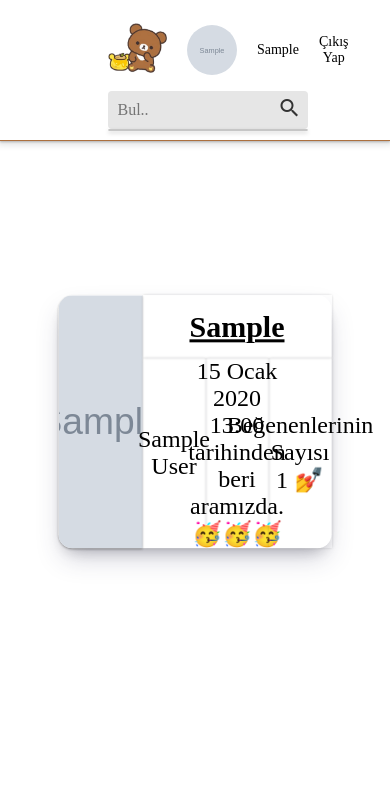
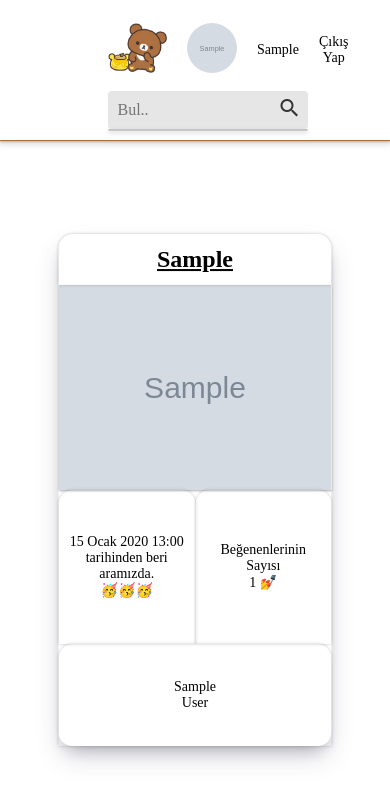
Before and after one commit to MorgarAkt/tatlisozluk, a Django app: the page made by templates/partials/_navbar.html in a window 390 px wide. Shown: the top 802 px of the page. Run offline with Django 4.2, Linux system fonts and the light colour scheme; tables that the repository leaves empty hold one stand-in row (Sample ...); some web fonts are replaced.

Commit message:
profile page made responsive and added other pages

```diff
--- a/static/css/account/profile-page.css
+++ b/static/css/account/profile-page.css
@@ -48,3 +49,53 @@
 .title-infos {
     grid-area: 2 / 11 / 5 / 14;
 }
+
+@media (max-width: 630px) {
+    .profile-block {
+        display: grid;
+        grid-template-columns: repeat(2, 1fr);
+        grid-template-rows: repeat(10, 1fr);
+        grid-column-gap: 0px;
+        grid-row-gap: 0px;
+        width: 70vw;
+        position: absolute;
+        top: 350px;
+        left: 50%;
+        transform: translate(-50%, -50%);
+    }
+
+    .username {
+        grid-area: 1 / 1 / 2 / 5;
+    }
+    .user-images {
+        grid-area: 2 / 1 / 6 / 5;
+        box-shadow:rgba(0, 0, 0, 0.12) 0px 1px 3px, rgba(0, 0, 0, 0.24) 0px 1px 2px;
+        border-radius: 0;
+    }
+    .profile-infos {
+        grid-area: 6 / 1 / 9 / 2;
+    }
+    .title-infos {
+        grid-area: 6 / 2 / 9 / 3;
+    }
+    .user-infos {
+        grid-area: 9 / 1 / 11 / 3;
+    }
+
+    .text {
+        padding: 5px;
+        display: flex;
+        justify-content: center;
+        align-items: center;
+        text-align: center;
+        font-size: 14px;
+        box-shadow: rgba(60, 64, 67, 0.3) 0px 0px 3px 0px;
+        border-radius: 14px 14px 0px 0;
+    }
+
+    .username {
+        font-size: 24px;
+        font-weight: bold;
+        text-decoration: underline;
+    }
+}
--- a/templates/partials/_navbar.html
+++ b/templates/partials/_navbar.html
@@ -17,12 +17,14 @@
         <div class="nav-user-details">
             {% if user.is_authenticated %}
             <div class="nav-box">
+                <a href="{% url 'user_details' username=user.username %}">
                 <img
                     id="userImage"
                     src="{{user.profile.image.url}}"
                     alt="profile pic"
                     srcset=""
                 />
+                </a>
             </div>
             <div class="nav-box">
                 <a href="{% url 'user_details' username=user.username %}">{{user.username|title}}</a>
--- a/templates/partials/_title.html
+++ b/templates/partials/_title.html
@@ -63,7 +63,9 @@
                     <p class="author">{{ object.entry.author.username }}</p>
                     <p class="date">{{ object.entry.created_date }}</p>
                 </div>
+                <a href="{% url 'user_details' username=object.profile.user.username %}">
                 <img class="profile-image" src="{{ MEDIA_URL }}{{ object.profile.image.url }}" alt="">
+                </a>
             </div>
         </div>
     </div>
--- a/templates/partials/_titles.html
+++ b/templates/partials/_titles.html
@@ -44,11 +44,13 @@
                     <p class="author">{{ object.entry.author.username }}</p>
                     <p class="date">{{ object.entry.created_date }}</p>
                 </div>
+                <a href="{% url 'user_details' username=object.profile.user.username %}">
                 <img
                     class="profile-image"
                     src="{{ MEDIA_URL }}{{ object.profile.image.url }}"
                     alt=""
                 />
+                </a>
             </div>
         </div>
     </div>
```
Also changed, not shown: other parts of static/css/account/profile-page.css (+4 -3 lines).
